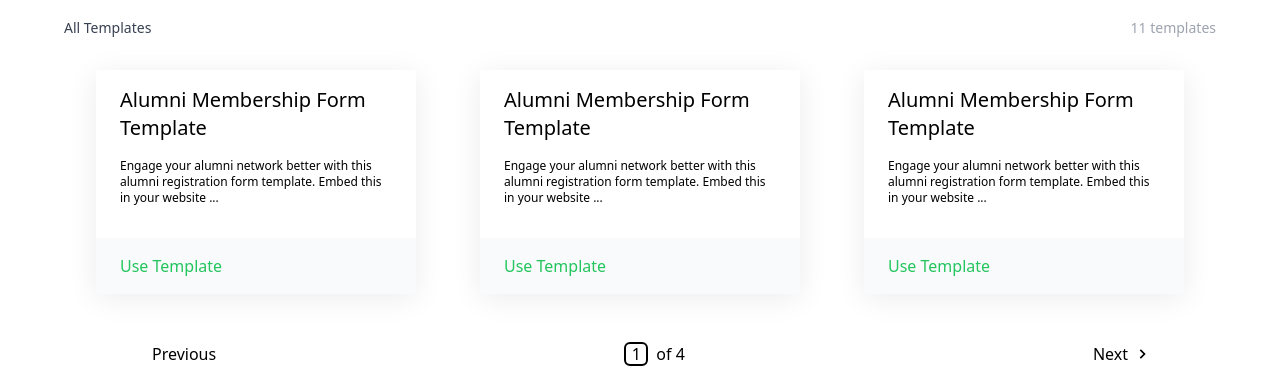
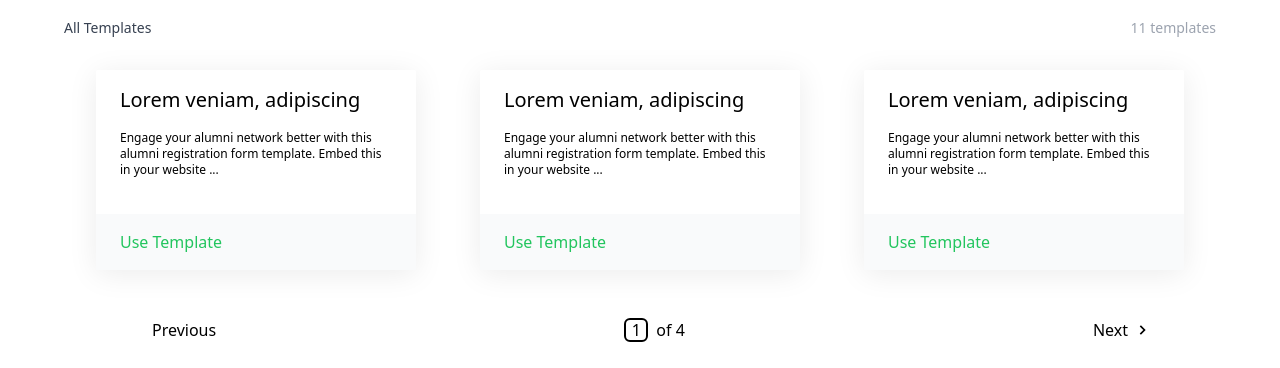
Before and after one commit to Orololuwa/formplus-assesment, a React (Create React App) app: page / in a window 1280 px wide. Shown: the part 146-514 px from the top of the page. Built offline with nearby package versions, Linux system fonts and the light colour scheme; no server answers.

Commit message:
template card refactored to receive the props

```diff
--- a/src/components/templateCard/index.js
+++ b/src/components/templateCard/index.js
@@ -1,14 +1,29 @@
-const TemplateCard = () => (
-  <div className="shadow-[0_4px_30px_rgba(0,0,0,0.08)]  w-80 rounded-sm">
-    <div className=" px-6 py-4">
-      <h3 className="text-xl">Alumni Membership Form Template</h3>
-      <p className="text-xs py-4">
-        Engage your alumni network better with this alumni registration form
-        template. Embed this in your website ...
-      </p>
+import propTypes from "prop-types";
+
+const TemplateCard = (props) => {
+  const { name, description, link } = props;
+  return (
+    <div className="shadow-[0_4px_30px_rgba(0,0,0,0.08)]  w-80 rounded-sm cursor-pointer hover:scale-105 transition-transform">
+      <div className="h-36 px-6 py-4">
+        <h3 className="text-xl">{name}</h3>
+        <p className="text-xs py-4">{description}</p>
+      </div>
+      <a
+        className="bg-gray-50 text-green-500 px-6 py-4 block"
+        href={link}
+        target="_blank"
+        rel="noreferrer"
+      >
+        Use Template
+      </a>
     </div>
-    <div className="bg-gray-50 text-green-500 px-6 py-4">Use Template</div>
-  </div>
-);
+  );
+};
+
+TemplateCard.propTypes = {
+  name: propTypes.string.isRequired,
+  description: propTypes.string.isRequired,
+  link: propTypes.string.isRequired,
+};
 
 export default TemplateCard;
--- a/src/containers/templatesContainer/index.js
+++ b/src/containers/templatesContainer/index.js
@@ -34,7 +34,12 @@ const Templates = () => {
           </div>
           <div className="templates py-8 grid grid-cols-[repeat(auto-fit,minmax(320px,1fr))] gap-y-8 justify-items-center">
             {currentData.map((temp, idx) => (
-              <TemplateCard key={idx} />
+              <TemplateCard
+                key={idx}
+                name="Lorem veniam, adipiscing"
+                description="Engage your alumni network better with this alumni registration form template. Embed this in your website ..."
+                link="https://formpl.us/templates"
+              />
             ))}
           </div>
           <Pagination
```
